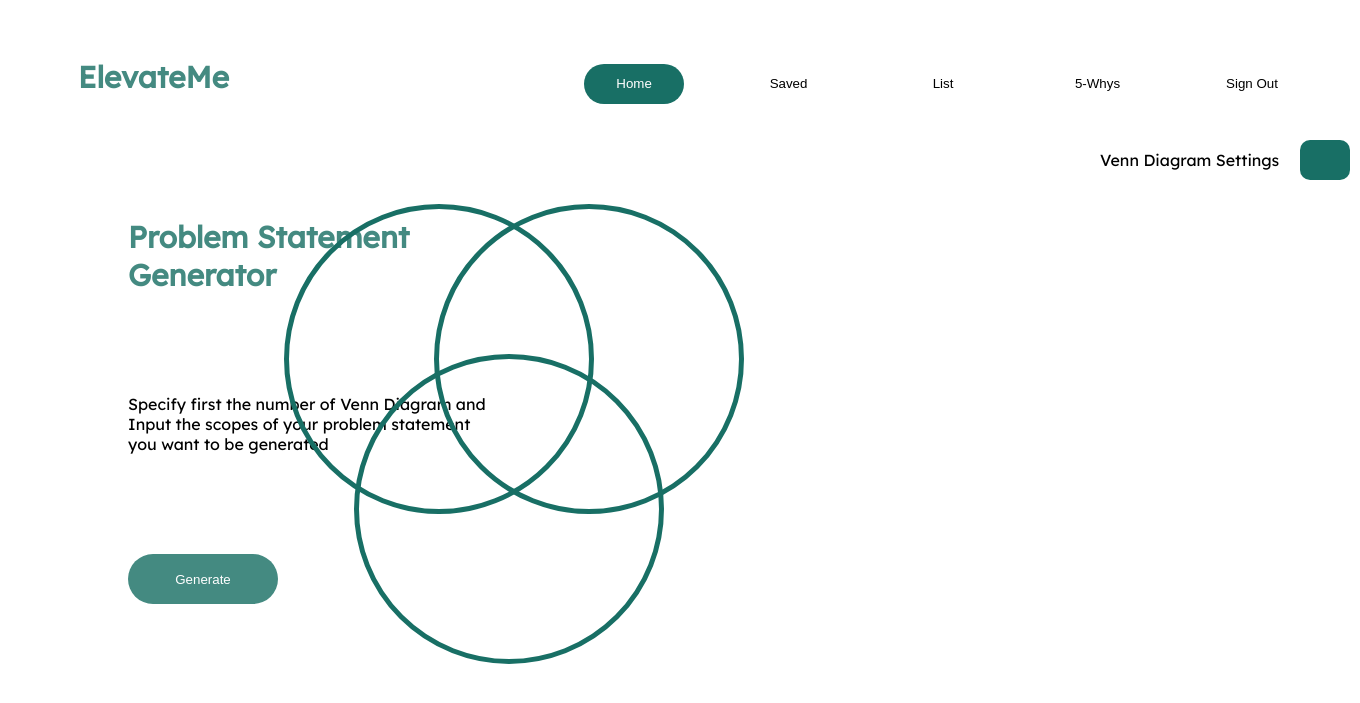
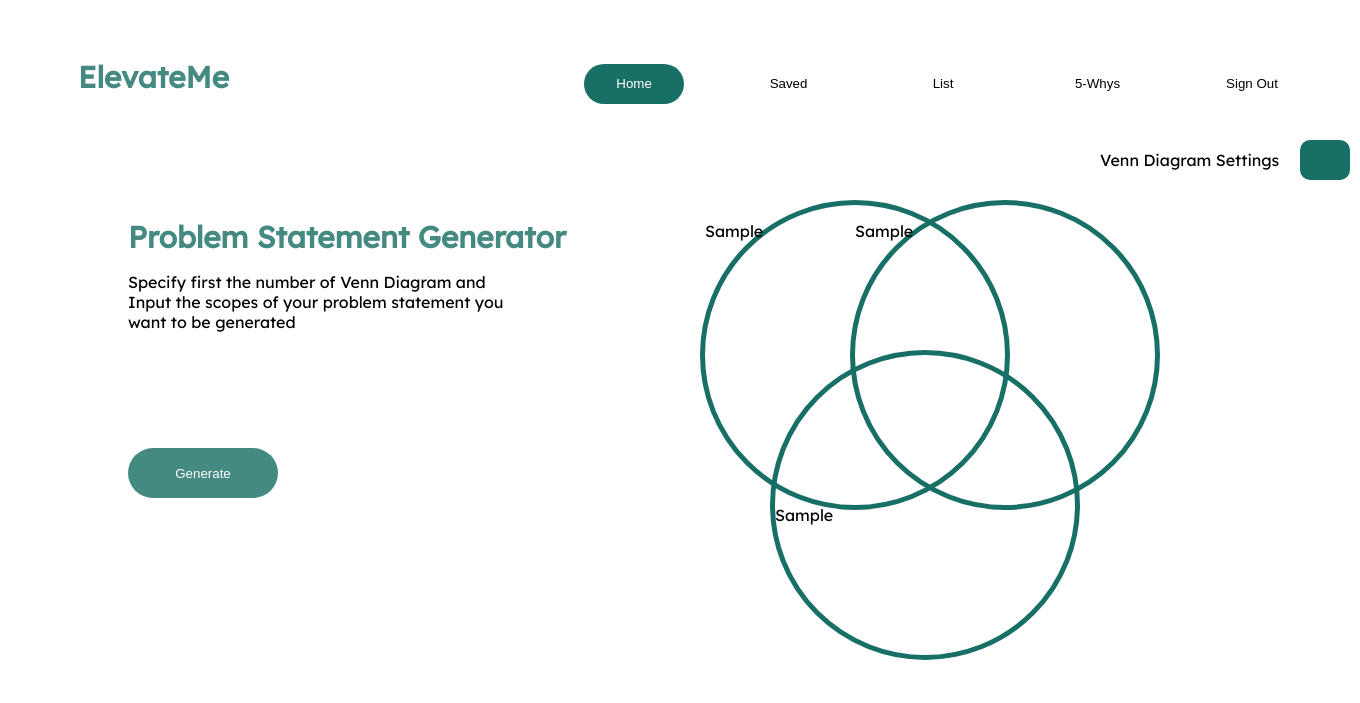
Before and after one commit to frnzgngbs/ElevateMe, a Django app: template templates/Homepage.html in a window 1360 px wide. Shown: the top 703 px of the page. Run offline with Django 4.2, Linux system fonts and the light colour scheme; the template is opened without the code that fills it: most values are stand-ins (such as "Sample title", 1, 10 or a date in 2020).

Commit message:
homepage html and css

```diff
--- a/static/css/Homepage.css
+++ b/static/css/Homepage.css
@@ -6,19 +6,20 @@
     height: 20vh;
     text-align: center;
 }
-  body, html{
+body,
+html {
     background-color: #ffffff;
     font-family: "Lexend Deca", sans-serif;
 }
 
-  .elevateme{
+.elevateme {
     font-size: 30px;
     font-weight: bold;
     margin: 50px auto 70px 70px;
     color: #448a81;
 }
 
-  .button-clicked{
+.button-clicked {
     width: 100px;
     height: 40px;
     border-radius: 25px;
@@ -28,7 +29,7 @@
     margin: 0 50px 0 0;
 }
 
-  .button1{
+.button1 {
     width: 100px;
     height: 40px;
     border-radius: 25px;
@@ -38,24 +39,25 @@
     margin: 0 50px 0 0;
 }
 
-  .psg{
+.psg {
     font-size: 30px;
     font-weight: bold;
     margin: 50px auto 0 120px;
     color: #448a81;
 }
-  .generator{
+.generator {
     font-size: 30px;
     font-weight: bold;
     margin: 0 auto 100px 120px;
     color: #448a81;
 }
 
-  .specify-text1, .specify-text2, .specify-text3{
+.specify-text1 {
     margin: 0 auto 0 120px;
+    max-width: 30%;
 }
 
-  .generate-button{
+.generate-button {
     width: 150px;
     height: 50px;
     margin: 100px auto 0 120px;
@@ -66,12 +68,17 @@
 }
 
 .venn-container {
-  position: relative;
+    position: absolute;
+    top: 100px;
+    left: 1000px;
     width: 300px; /* Adjust size as needed */
     height: 300px; /* Adjust size as needed */
 }
 
-.circle1, .circle2, .circle3, .filters {
+.circle1,
+.circle2,
+.circle3,
+.filters {
     position: absolute;
     border-radius: 50%;
 }
@@ -103,12 +110,13 @@
     top: 250px; /* Adjust position */
     left: -230px;
 }
-.filters, .filters-button{
+.filters,
+.filters-button {
     position: absolute;
     top: 150px;
     left: 1100px;
 }
-.filters-button{
+.filters-button {
     position: absolute;
     top: 140px;
     left: 1300px;
@@ -118,32 +126,38 @@
     border-radius: 10px;
 }
 
-h2{
+h2 {
     color: #186f65;
 }
 
-.popup{
+.popup {
     display: none;
     position: absolute;
     top: 200px;
     left: 1300px;
 }
 
-.text1{
+.text1 {
     position: relative;
     left: -30px;
 }
-.text2, .text3, .text4, .text5{
+.text2,
+.text3,
+.text4,
+.text5 {
     position: relative;
     left: -70px;
 }
-.f1, .f2, .f3, .f4{
+.f1,
+.f2,
+.f3,
+.f4 {
     position: relative;
     left: 50px;
     border: 0;
 }
 
-.f4{
+.f4 {
     display: block;
     background-color: #d9d9d9;
     border-radius: 10px;
@@ -152,7 +166,7 @@ h2{
     text-align: center;
 }
 
-.closebtn{
+.closebtn {
     position: relative;
     top: 50px;
     left: -0px;
@@ -163,7 +177,7 @@ h2{
     border: 2px solid #186f65;
 }
 
-.apply{
+.apply {
     position: relative;
     top: 50px;
     left: 100px;
@@ -175,8 +189,13 @@ h2{
     color: #ffffff;
 }
 
-
-
+.field1,
+.field2,
+.field3 {
+    align-items: center;
+    width: 20px;
+    max-width: 10%;
+}
 /*.circle1 {
     width: 300px;
     height: 300px;
@@ -234,8 +253,6 @@ h2{
         background: white;
       }*/
 
-
-
 /* For screens smaller than 768px */
 @media (max-width: 1000px) {
     .container {
@@ -249,15 +266,19 @@ h2{
         justify-content: center;
     }
 
-
-    .psg, .generator, .specify-text1, .specify-text2, .specify-text3, .generate-button {
-      margin: 10px auto ;
+    .psg,
+    .generator,
+    .specify-text1,
+    .specify-text2,
+    .specify-text3,
+    .generate-button {
+        margin: 10px auto;
         text-align: center;
         flex-direction: column;
         justify-content: center;
         align-items: center;
     }
-    .generate-button{
+    .generate-button {
         display: flex;
         justify-content: center;
         align-items: center;
--- a/templates/Homepage.html
+++ b/templates/Homepage.html
@@ -2,29 +2,32 @@
 <!DOCTYPE html>
 <html lang="en">
     <head>
-      <meta charset="UTF-8">
-      <meta http-equiv="X-UA-Compatible" content="IE=edge">
-      <meta name="viewport" content="width=device-width, initial-scale=1.0">
-      <link href="https://fonts.googleapis.com/css2?family=Lexend+Deca&display=swap" rel="stylesheet">
-      <link rel="stylesheet" href="/static/css/Homepage.css">
+        <meta charset="UTF-8" />
+        <meta http-equiv="X-UA-Compatible" content="IE=edge" />
+        <meta name="viewport" content="width=device-width, initial-scale=1.0" />
+        <link
+            href="https://fonts.googleapis.com/css2?family=Lexend+Deca&display=swap"
+            rel="stylesheet"
+        />
+        <link rel="stylesheet" href="/static/css/Homepage.css" />
         <title>ElevateMe</title>
     </head>
     <body>
         <div class="container">
-
             <div class="elevateme">ElevateMe</div>
 
-          <div class='buttons'>
-            <input class='button-clicked' type="button" value="Home"></input>
-            <input class='button1' type="button" value="Saved"></input>
-            <input class='button1' type="button" value="List"></input>
-            <input class='button1' type="button" value="5-Whys"></input>
-            <a href="{% url "authenticate:signout" %}"><input class='button1' type="button" value="Sign Out"></input></a>
-
-            <!---<div class='venn-diagram'>
-              <div class='circle1'></div>
-              <div class='circle2'></div>
-            </div>!---->
+            <div class="buttons">
+                <a href="#"
+                    ><input class="button-clicked" type="button" value="Home"
+                /></a>
+                <a href="#"
+                    ><input class="button1" type="button" value="Saved"
+                /></a>
+                <input class="button1" type="button" value="List" />
+                <input class="button1" type="button" value="5-Whys" />
+                <a href="{% url 'authenticate:signout' %}"
+                    ><input class="button1" type="button" value="Sign Out"
+                /></a>
 
                 <div class="filters">Venn Diagram Settings</div>
 
@@ -35,44 +38,81 @@
                     <h2>Venn Diagram Settings</h2>
                     <h4 class="text1">Number of Fields</h4>
 
-              <h4 class="text2">Field 1: </h4>
-              <input class="f1" name="field1" type="text" id="field1" placeholder="Input scope here...">
+                    <form
+                        method="post"
+                        action="{%url 'homepage:displayFields'%}"
+                    >
+                        {% csrf_token%}
+                        <h4 class="text2">Field 1:</h4>
+                        <input
+                            class="f1"
+                            name="field1"
+                            type="text"
+                            id="field1"
+                            placeholder="Input scope here..."
+                        />
 
                         <h4 class="text3">Field 2:</h4>
-              <input class="f2" name="field2" type="text" id="field2" placeholder="Input scope here...">
+                        <input
+                            class="f2"
+                            name="field2"
+                            type="text"
+                            id="field2"
+                            placeholder="Input scope here..."
+                        />
 
                         <h4 class="text4">Field 3:</h4>
-              <input class="f3" name="field3" type="text" id="field3" placeholder="Input scope here...">
+                        <input
+                            class="f3"
+                            name="field3"
+                            type="text"
+                            id="field3"
+                            placeholder="Input scope here..."
+                        />
 
                         <h4 class="text5">Filter</h4>
                         <div class="filter-input">
-                <input class="f4" type="text" placeholder="Input filter here...">
+                            <input
+                                class="f4"
+                                type="text"
+                                placeholder="Input filter here..."
+                            />
                         </div>
                         <button class="closebtn" id="closeButton">Close</button>
-              <button class="apply" id="applyButton">Apply</button>
+                        <button class="apply" id="applyButton" s>Apply</button>
+                    </form>
                 </div>
-
-            <div class="venn-container">
-              <div class="circle1"></div>
-              <div class="circle2"></div>
-              <div class="circle3"></div>
-            </div>
-
-
             </div>
         </div>
 
-          <div class='container2'>
-            <div class='psg'>Problem Statement</div>
-            <div class='generator'>Generator</div>
-            <div class='specify-text1'>Specify first the number of Venn Diagram and</div>
-            <div class='specify-text2'> Input the scopes of your problem statement</div>
-            <div class='specify-text3'>you want to be generated</div>
-            <input class='generate-button' type='submit' value='Generate'></input>
-
+        <div class="container2">
+            <div class="psg">Problem Statement Generator</div>
+            <div class="specify-text1">
+                <p>
+                    Specify first the number of Venn Diagram and Input the
+                    scopes of your problem statement you want to be generated
+                </p>
+                <div class="venn-container">
+                    <div class="circle1">
+                        <p class="field1">{{ field1 }}</p>
+                    </div>
+                    <div class="circle2">
+                        <p class="field2">{{ field2 }}</p>
+                    </div>
+                    <div class="circle3">
+                        <p style="margin-top: 150px" class="field3">
+                            {{ field3 }}
+                        </p>
+                    </div>
+                </div>
+            </div>
+            <input
+                class="generate-button"
+                id="generate-button"
+                type="submit"
+                value="Generate"
+            />
         </div>
         <script src="{% static 'script/Homepage.js' %}"></script>
-
-
     </body>
 </html>
```
Lines whose indentation alone changed are shown as unchanged.
